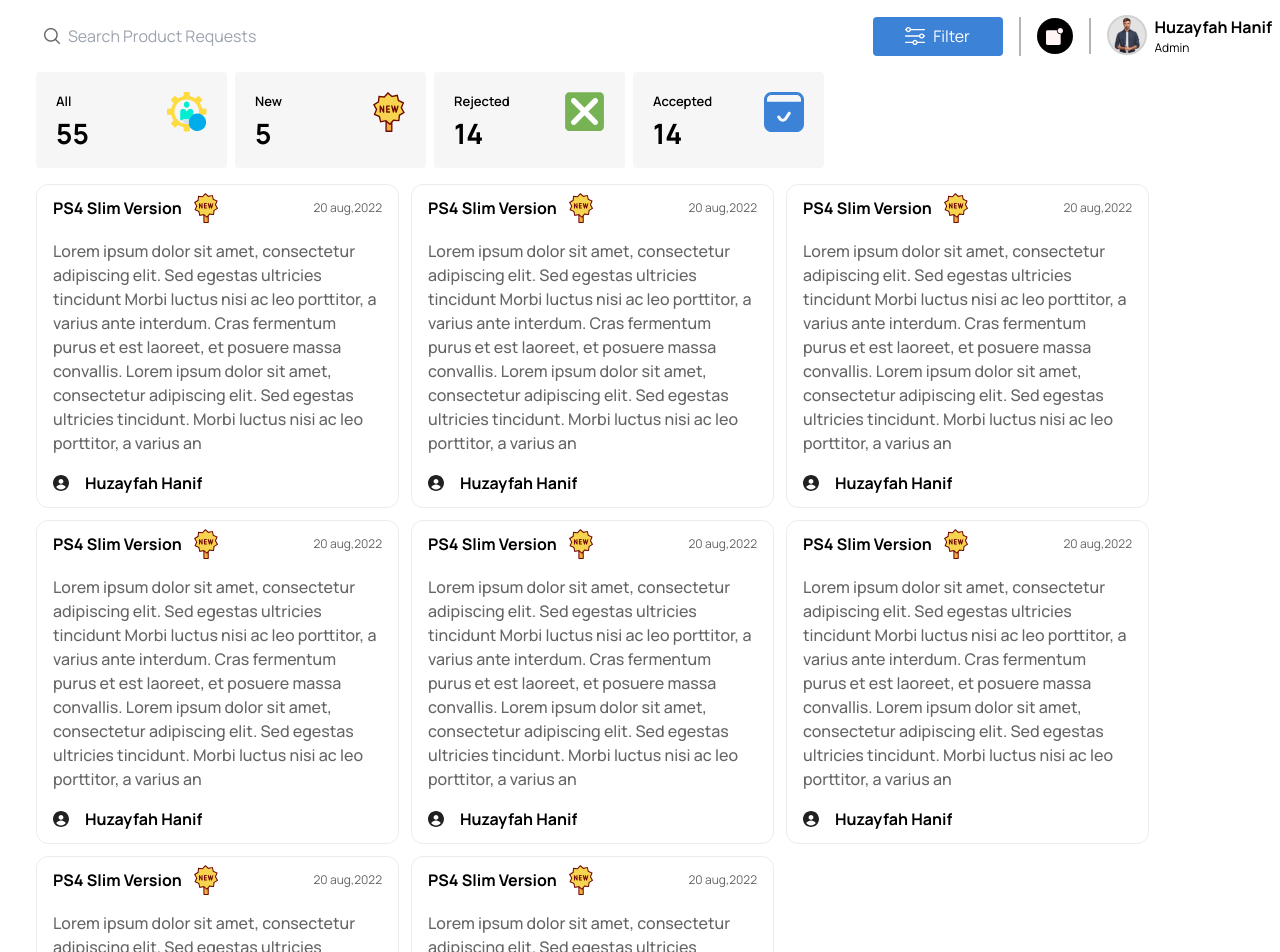
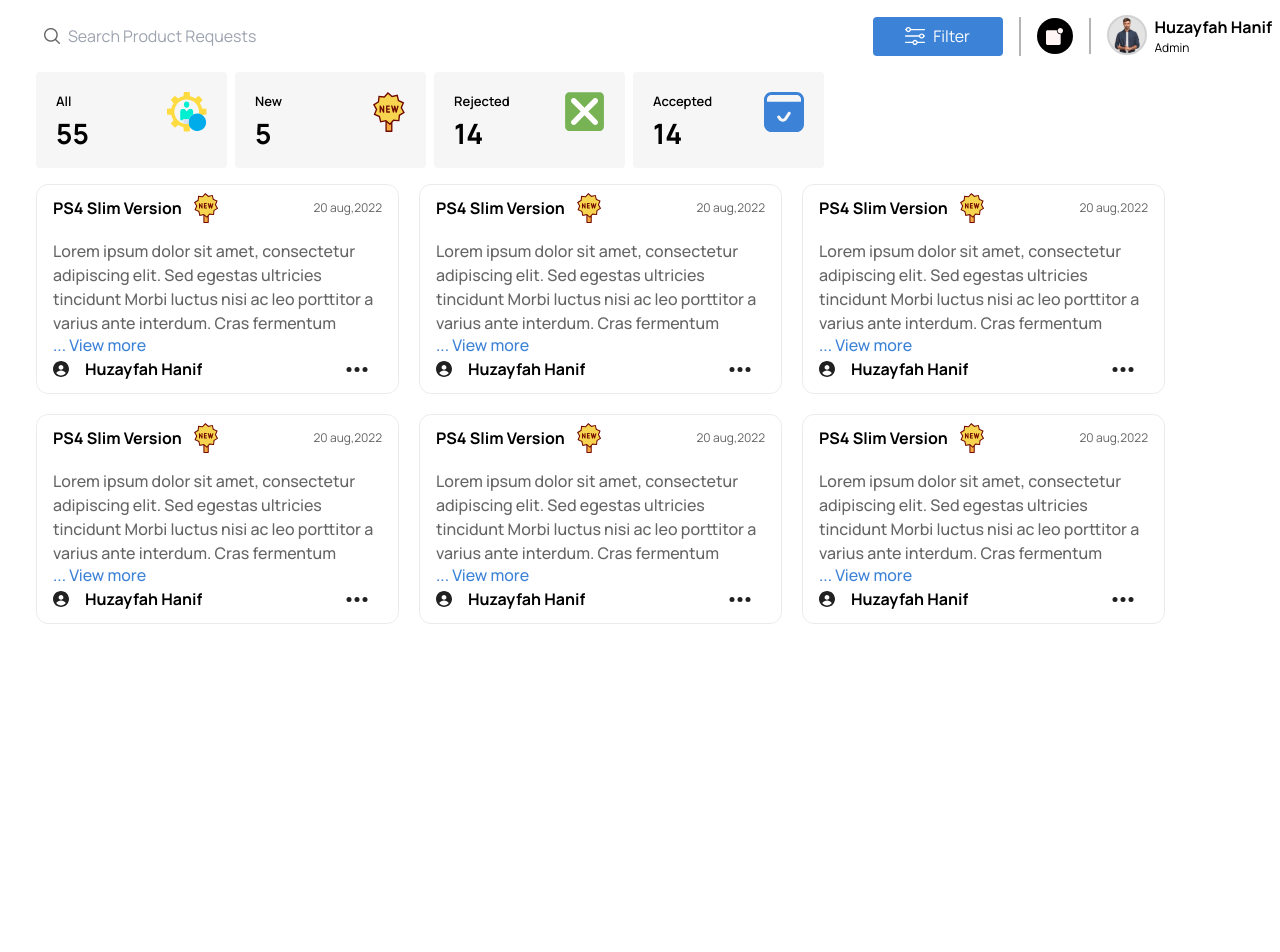
Before and after one commit to SmurfTec/Electra-Admin, a React (Vite) app: page /Productrequest in a window 1280 px wide. Shown: the top 952 px of the page. After the commit the page ends 800 px from the top, so only its background shows below. Built offline with nearby package versions, Linux system fonts and the light colour scheme.

Commit message:
PRoduct request screen complete

```diff
--- a/src/components/ProductdetailCard/index.tsx
+++ b/src/components/ProductdetailCard/index.tsx
@@ -1,10 +1,64 @@
-import {useState} from "react"
+import { useState ,useRef} from "react";
 import IMAGES from "../../assets/Images";
+import {CustomMenu} from "../../atoms/global.style.js";
+import { SVGIcon } from "../SVG/index.js";
+export const Productdetailcard = (props: any) => {
+  const [ViewMore, SetViewMore] = useState(true);
+  const menuLeft: any = useRef(null);
+  const items = [
+    {
 
-export const Productdetailcard = (props: any) => {
-    const[ViewMore,SetViewMore]=useState(false)
+      items: [
+        {
+          label: "Ban User",
+          // command: handleBanUser,
+          template: (item: any, options: any) => {
+            return (
+              <div style={{ backgroundColor: 'rgba(255, 245, 0, 0.05)' }} className="flex gap-1 items-center  text-[10px] font-[400] text-[#21212]">
+                <SVGIcon
+                  fillcolor={'#212121'}
+                  src={IMAGES.Ban}
+                /> Ban User
+              </div>
+            )
+          }
+        },
+        {
+          label: "Delete",
+          // command: handleBanUser,
+          template: (item: any, options: any) => {
+            return (
+              <div  style={{ background: 'rgba(231, 29, 54, 0.05)' }} className="flex w-full gap-1  items-center  text-[10px] font-[400] text-[#E71D36]">
+                <SVGIcon
+
+                  fillcolor={'#E71D36'}
+                  src={IMAGES.Delete}
+                /> Delete
+              </div>
+            )
+          }
+        },
+        {
+          label: "Select",
+          // command: handleBanUser,
+          template: (item: any, options: any) => {
+            return (
+              <div  style={{ background: 'rgba(46, 102, 194, 0.05)' }} className="flex gap-1 items-center  text-[10px] font-[400] text-[#21212]">
+                <SVGIcon
+                  fillcolor={'#212121'}
+                  src={IMAGES.Select}
+                /> Select
+              </div>
+            )
+          }
+        },
+      ],
+    },
+
+  ];
+
   return (
-    <div className="border border-custom w-[363px] h-[auto] rounded-xl">
+    <div className="border border-custom w-[363px] h-[auto] rounded-xl overflow-hidden">
       <div className="flex justify-between mt-2 px-4 items-center">
         <div className="flex gap-3 items-center">
           <p className="font-bold">PS4 Slim Version</p>
@@ -12,15 +66,47 @@
         </div>
         <p className="font-light text-[12px] text-[#656565]">20 aug,2022</p>
       </div>
-      <div>
-        <p className="p-4 font-medium text-[#656565]">
-         {props.text}
+      <div className="overflow-hidden h-auto">
+        <p
+          className={`p-4 font-medium text-[#656565]
+
+        ${
+          ViewMore == false
+            ? "h-auto overflow-hidden  break-words"
+            : "h-[110px]  text-ellipsis overflow-hidden "
+        }`}
+        >
+          {props.text}{" "}
         </p>
+        {props.text.length > 50 && (
+          <span
+            className={`cursor-pointer px-4 font-medium text-[#3C82D6] "}`}
+            onClick={() => {
+              SetViewMore(!ViewMore);
+            }}
+          >
+            {ViewMore ? "... View more" : "Collapse"}
+          </span>
+        )}
       </div>
-      <div className="px-4 mb-3">
+      <div className="px-4 mb-3 flex justify-between">
         <div className="flex gap-4 ">
           <img src={IMAGES.personicon} />
           <p className="font-bold">Huzayfah Hanif</p>
+        </div>
+        <div
+          className={`px-[14px] py-[4px] text-[white] relative  flex justify-center items-center rounded-[5px] text-[12px]`}
+        >
+          <SVGIcon
+            onClick={(event: any) => {
+              event.preventDefault();
+              menuLeft.current.toggle(event);
+            }}
+
+            src={IMAGES.Dots}
+          />
+
+          <CustomMenu   model={items} popup ref={menuLeft} id="popup_menu_left" />
         </div>
       </div>
     </div>
--- a/src/pages/Products/ProductRequests/index.tsx
+++ b/src/pages/Products/ProductRequests/index.tsx
@@ -16,71 +16,75 @@
         <StatusCard title="Rejected" number="14" img={IMAGES.greencross} />
         <StatusCard title="Accepted" number="14" img={IMAGES.bluetick} />
       </div>
-      <div className="flex flex-wrap gap-3 py-4">
+      <div className="flex flex-wrap gap-5 py-4">
+        <div className="flex flex-col ">
+
         <Productdetailcard
-        text=  "Lorem ipsum dolor sit amet, consectetur adipiscing elit. Sed egestas
-          ultricies tincidunt Morbi luctus nisi ac leo porttitor, a varius ante
+          text={`Lorem ipsum dolor sit amet, consectetur adipiscing elit. Sed egestas
+          ultricies tincidunt Morbi luctus nisi ac leo porttitor a varius ante
           interdum. Cras fermentum purus et est laoreet, et posuere massa
           convallis. Lorem ipsum dolor sit amet, consectetur adipiscing elit.
           Sed egestas ultricies tincidunt. Morbi luctus nisi ac leo porttitor, a
-          varius an"
+          varius an`}
         />
+        </div>
+        <div className="flex flex-col ">
+
         <Productdetailcard
-        text=  "Lorem ipsum dolor sit amet, consectetur adipiscing elit. Sed egestas
-          ultricies tincidunt Morbi luctus nisi ac leo porttitor, a varius ante
+          text={`Lorem ipsum dolor sit amet, consectetur adipiscing elit. Sed egestas
+          ultricies tincidunt Morbi luctus nisi ac leo porttitor a varius ante
           interdum. Cras fermentum purus et est laoreet, et posuere massa
           convallis. Lorem ipsum dolor sit amet, consectetur adipiscing elit.
           Sed egestas ultricies tincidunt. Morbi luctus nisi ac leo porttitor, a
-          varius an"
+          varius an`}
         />
+        </div>
+        <div className="flex flex-col ">
+
         <Productdetailcard
-        text=  "Lorem ipsum dolor sit amet, consectetur adipiscing elit. Sed egestas
-          ultricies tincidunt Morbi luctus nisi ac leo porttitor, a varius ante
+          text={`Lorem ipsum dolor sit amet, consectetur adipiscing elit. Sed egestas
+          ultricies tincidunt Morbi luctus nisi ac leo porttitor a varius ante
           interdum. Cras fermentum purus et est laoreet, et posuere massa
           convallis. Lorem ipsum dolor sit amet, consectetur adipiscing elit.
           Sed egestas ultricies tincidunt. Morbi luctus nisi ac leo porttitor, a
-          varius an"
+          varius an`}
         />
+        </div>
+        <div className="flex flex-col ">
         <Productdetailcard
-        text=  "Lorem ipsum dolor sit amet, consectetur adipiscing elit. Sed egestas
-          ultricies tincidunt Morbi luctus nisi ac leo porttitor, a varius ante
+          text={`Lorem ipsum dolor sit amet, consectetur adipiscing elit. Sed egestas
+          ultricies tincidunt Morbi luctus nisi ac leo porttitor a varius ante
           interdum. Cras fermentum purus et est laoreet, et posuere massa
           convallis. Lorem ipsum dolor sit amet, consectetur adipiscing elit.
           Sed egestas ultricies tincidunt. Morbi luctus nisi ac leo porttitor, a
-          varius an"
+          varius an`}
         />
+
+        </div>
+        <div className="flex flex-col ">
         <Productdetailcard
-        text=  "Lorem ipsum dolor sit amet, consectetur adipiscing elit. Sed egestas
-          ultricies tincidunt Morbi luctus nisi ac leo porttitor, a varius ante
+          text={`Lorem ipsum dolor sit amet, consectetur adipiscing elit. Sed egestas
+          ultricies tincidunt Morbi luctus nisi ac leo porttitor a varius ante
           interdum. Cras fermentum purus et est laoreet, et posuere massa
           convallis. Lorem ipsum dolor sit amet, consectetur adipiscing elit.
           Sed egestas ultricies tincidunt. Morbi luctus nisi ac leo porttitor, a
-          varius an"
+          varius an`}
         />
+
+        </div>
+        <div className="flex flex-col ">
         <Productdetailcard
-        text=  "Lorem ipsum dolor sit amet, consectetur adipiscing elit. Sed egestas
-          ultricies tincidunt Morbi luctus nisi ac leo porttitor, a varius ante
+          text={`Lorem ipsum dolor sit amet, consectetur adipiscing elit. Sed egestas
+          ultricies tincidunt Morbi luctus nisi ac leo porttitor a varius ante
           interdum. Cras fermentum purus et est laoreet, et posuere massa
           convallis. Lorem ipsum dolor sit amet, consectetur adipiscing elit.
           Sed egestas ultricies tincidunt. Morbi luctus nisi ac leo porttitor, a
-          varius an"
+          varius an`}
         />
-        <Productdetailcard
-        text=  "Lorem ipsum dolor sit amet, consectetur adipiscing elit. Sed egestas
-          ultricies tincidunt Morbi luctus nisi ac leo porttitor, a varius ante
-          interdum. Cras fermentum purus et est laoreet, et posuere massa
-          convallis. Lorem ipsum dolor sit amet, consectetur adipiscing elit.
-          Sed egestas ultricies tincidunt. Morbi luctus nisi ac leo porttitor, a
-          varius an"
-        />
-        <Productdetailcard
-        text=  "Lorem ipsum dolor sit amet, consectetur adipiscing elit. Sed egestas
-          ultricies tincidunt Morbi luctus nisi ac leo porttitor, a varius ante
-          interdum. Cras fermentum purus et est laoreet, et posuere massa
-          convallis. Lorem ipsum dolor sit amet, consectetur adipiscing elit.
-          Sed egestas ultricies tincidunt. Morbi luctus nisi ac leo porttitor, a
-          varius an"
-        />
+
+        </div>
+
+
       </div>
     </div>
   );
--- a/src/pages/Users/Users/index.tsx
+++ b/src/pages/Users/Users/index.tsx
@@ -268,8 +268,7 @@
     if(selectedProducts.length>0){
         navigate('/UserProfile')
     }
-    console.log(selectedProducts)
-      },[selectedProducts])
+        },[selectedProducts])
   return (
     <div className=''>
       <Header
```
Also changed, not shown: src/atoms/Table/index.tsx (line endings or trailing spaces).
